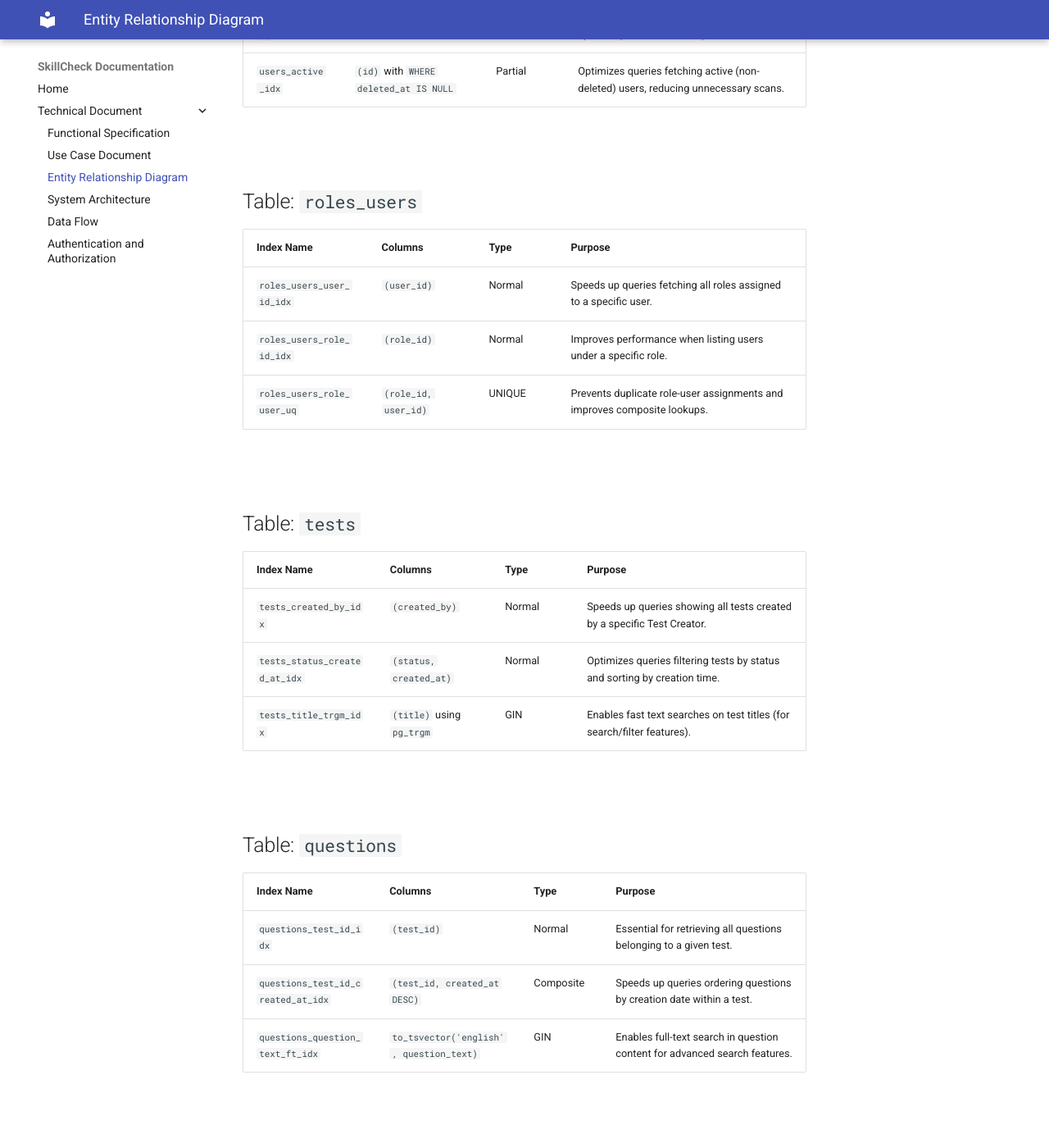
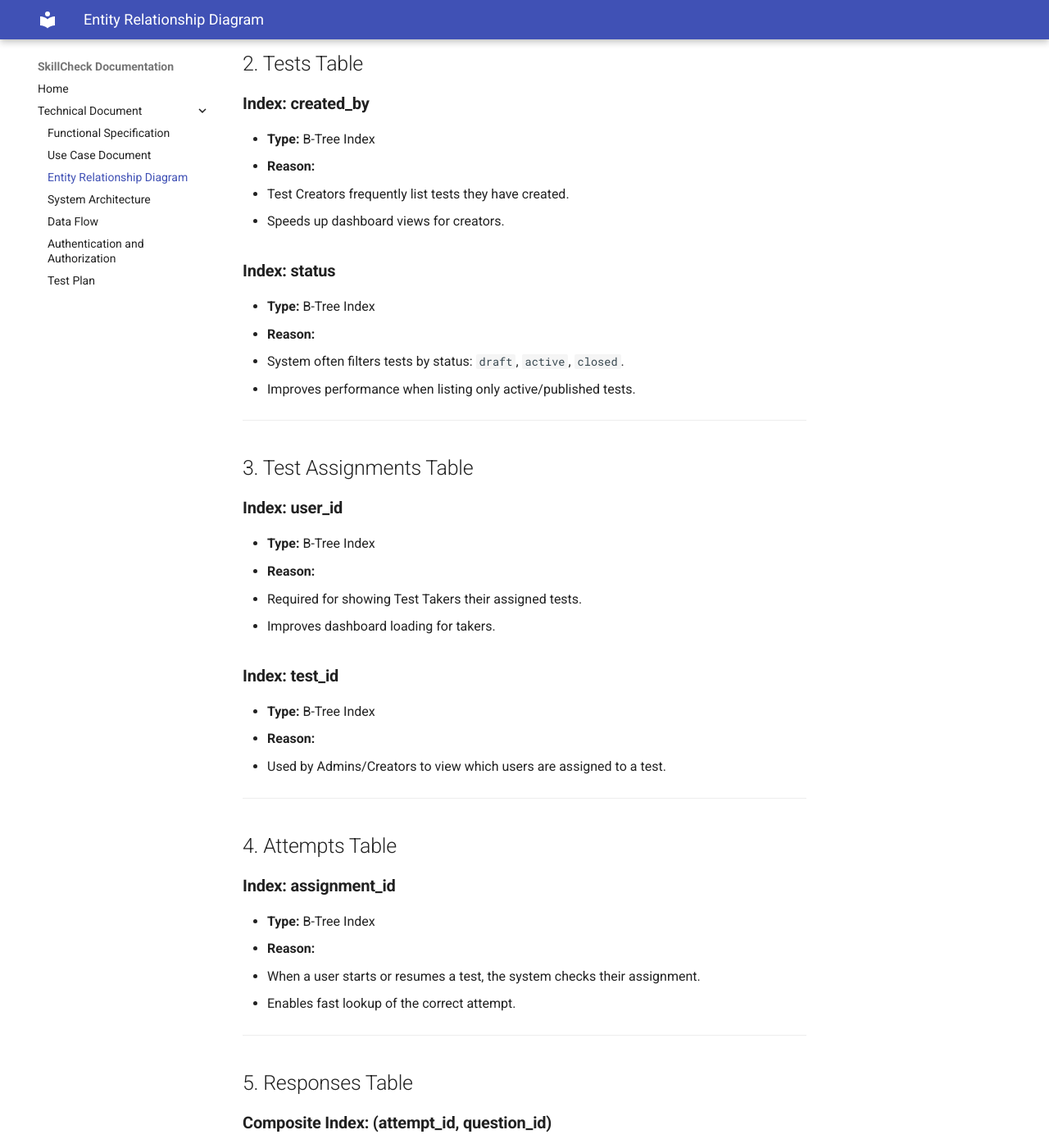
Before and after one commit to Suryansh-GKMIT/Project-Documentation, an MkDocs documentation site: the page built from docs/requirements/erd.md, in a window 1280 px wide and 1400 px high, scrolled down 2806 px. Shown: the whole window at 82% size. Built offline with MkDocs 1.6.1 and Material for MkDocs 9.7.7, drawn with Linux system fonts in a browser that asks for light colours; some of the changed text lies outside the part shown.

Commit message:
add:test-plan

```diff
--- a/docs/requirements/erd.md
+++ b/docs/requirements/erd.md
@@ -60,84 +60,68 @@ This section lists all recommended **database indexes** for the SkillCheck platf
 Indexes are created in **PostgreSQL** to improve read performance, especially on large datasets where filtering, joining, and sorting are frequent operations.
 All indexes below are designed to support **core system queries** while keeping write overhead minimal.
 
-<br>
+## 1. Users Table
 
-## Table: `roles`
-| Index Name | Columns | Type | Purpose |
-|-------------|----------|------|----------|
-| `roles_name_uq` | `(name)` | UNIQUE | Ensures that each role (Admin, Test Creator, Test Taker) has a unique name. Speeds up lookups by role name. |
+### **Index: email**
+- **Type:** Unique Index
+- **Reason:**
+  - Used during login to quickly find a user by email.
+  - Prevents duplicate email registrations.
 
-<br>
-
-## Table: `users`
-| Index Name | Columns | Type | Purpose |
-|-------------|----------|------|----------|
-| `users_email_uq` | `(email)` | UNIQUE | Enforces unique email IDs for login and speeds up authentication queries. |
-| `users_active_idx` | `(id)` with `WHERE deleted_at IS NULL` | Partial | Optimizes queries fetching active (non-deleted) users, reducing unnecessary scans. |
-
-<br>
-
-## Table: `roles_users`
-| Index Name | Columns | Type | Purpose |
-|-------------|----------|------|----------|
-| `roles_users_user_id_idx` | `(user_id)` | Normal | Speeds up queries fetching all roles assigned to a specific user. |
-| `roles_users_role_id_idx` | `(role_id)` | Normal | Improves performance when listing users under a specific role. |
-| `roles_users_role_user_uq` | `(role_id, user_id)` | UNIQUE | Prevents duplicate role-user assignments and improves composite lookups. |
-
-<br>
-
-## Table: `tests`
-| Index Name | Columns | Type | Purpose |
-|-------------|----------|------|----------|
-| `tests_created_by_idx` | `(created_by)` | Normal | Speeds up queries showing all tests created by a specific Test Creator. |
-| `tests_status_created_at_idx` | `(status, created_at)` | Normal | Optimizes queries filtering tests by status and sorting by creation time. |
-| `tests_title_trgm_idx` | `(title)` using `pg_trgm` | GIN | Enables fast text searches on test titles (for search/filter features). |
-
-<br>
-
-## Table: `questions`
-| Index Name | Columns | Type | Purpose |
-|-------------|----------|------|----------|
-| `questions_test_id_idx` | `(test_id)` | Normal | Essential for retrieving all questions belonging to a given test. |
-| `questions_test_id_created_at_idx` | `(test_id, created_at DESC)` | Composite | Speeds up queries ordering questions by creation date within a test. |
-| `questions_question_text_ft_idx` | `to_tsvector('english', question_text)` | GIN | Enables full-text search in question content for advanced search features. |
-
-<br>
-
-## Table: `options`
-| Index Name | Columns | Type | Purpose |
-|-------------|----------|------|----------|
-| `options_question_id_idx` | `(question_id)` | Normal | Speeds up retrieval of options belonging to a particular question. |
-
-<br>
-
-## Table: `test_assignments`
-| Index Name | Columns | Type | Purpose |
-|-------------|----------|------|----------|
-| `test_assignments_user_id_idx` | `(user_id)` | Normal | Optimizes queries listing all tests assigned to a specific user. |
-| `test_assignments_test_id_idx` | `(test_id)` | Normal | Improves performance for listing all users assigned to a specific test. |
-| `test_assignments_test_user_uq` | `(test_id, user_id)` | UNIQUE | Prevents duplicate assignments of the same test to the same user. |
-
-<br>
-
-## Table: `test_attempts`
-| Index Name | Columns | Type | Purpose |
-|-------------|----------|------|----------|
-| `test_attempts_user_id_idx` | `(user_id)` | Normal | Accelerates fetching all attempts by a particular user. |
-| `test_attempts_test_id_idx` | `(test_id)` | Normal | Optimizes queries checking all attempts for a specific test. |
-| `test_attempts_user_started_at_idx` | `(user_id, started_at)` | Composite | Speeds up queries that fetch recent attempts by a user (e.g., dashboard views). |
-| `test_attempts_active_idx` | `(test_id)` with `WHERE ended_at IS NULL` | Partial | Helps quickly find active/incomplete attempts for live test tracking. |
-
-<br>
-
-## Table: `user_responses`
-| Index Name | Columns | Type | Purpose |
-|-------------|----------|------|----------|
-| `user_responses_attempt_id_idx` | `(attempt_id)` | Normal | Improves retrieval of all responses within a single test attempt. |
-| `user_responses_question_id_idx` | `(question_id)` | Normal | Speeds up performance when evaluating all answers for a given question. |
-| `user_responses_user_attempt_question_idx` | `(user_id, attempt_id, question_id)` | Composite | Optimized for grading and checking user-specific responses during scoring. |
-| `user_responses_attempt_q_opt_idx` | `(attempt_id, question_id)` INCLUDE `(option_id, is_correct)` | Covering | Helps in computing scores without reading full table rows, improving scoring performance. |
-
-<br>
+### **Index: role_id**
+- **Type:** B-Tree Index
+- **Reason:**
+  - Makes filtering users by role faster (Admin pages, user management).
 
 ---
+
+## 2. Tests Table
+
+### **Index: created_by**
+- **Type:** B-Tree Index
+- **Reason:**
+  - Test Creators frequently list tests they have created.
+  - Speeds up dashboard views for creators.
+
+### **Index: status**
+- **Type:** B-Tree Index
+- **Reason:**
+  - System often filters tests by status: `draft`, `active`, `closed`.
+  - Improves performance when listing only active/published tests.
+
+---
+
+## 3. Test Assignments Table
+
+### **Index: user_id**
+- **Type:** B-Tree Index
+- **Reason:**
+  - Required for showing Test Takers their assigned tests.
+  - Improves dashboard loading for takers.
+
+### **Index: test_id**
+- **Type:** B-Tree Index
+- **Reason:**
+  - Used by Admins/Creators to view which users are assigned to a test.
+
+---
+
+## 4. Attempts Table
+
+### **Index: assignment_id**
+- **Type:** B-Tree Index
+- **Reason:**
+  - When a user starts or resumes a test, the system checks their assignment.
+  - Enables fast lookup of the correct attempt.
+
+---
+
+## 5. Responses Table
+
+### **Composite Index: (attempt_id, question_id)**
+- **Type:** Unique Composite Index
+- **Reason:**
+  - Ensures only one response per question per attempt (prevents duplicates).
+  - Speeds up grading operations that join attempt → question.
+
+---
--- a/mkdocs.yml
+++ b/mkdocs.yml
@@ -12,6 +12,7 @@ nav:
       - System Architecture: requirements/system-architecture.md
       - Data Flow: requirements/dfd.md
       - Authentication and Authorization: requirements/sequence-auth2.md
+      - Test Plan: requirements/test-plan.md
 
 
 plugins:
```
Also changed, not shown: docs/requirements/test-plan.md (added, +77 -0 lines), site/images/AWS (2025) horizontal framework-3.png (added), site/images/AWS (2025) horizontal framework.png (deleted), site/images/Mermaid Chart - Create complex, visual diagrams with text.-2025-11-11-074855.png (deleted), site/images/Mermaid Chart - Create complex, visual diagrams with text.-2025-11-13-062528.png (added), site/images/Mermaid Chart - Create complex, visual diagrams with text.-2025-11-13-063517.png (added), site/images/Untitled diagram-2025-11-11-112506.png (deleted), site/images/dfd0.png (added), site/images/dfd1.png (added), site/requirements/dfd/index.html, site/requirements/erd/index.html, site/requirements/sequence-auth2/index.html, site/requirements/system-architecture/index.html, 1 other file.
